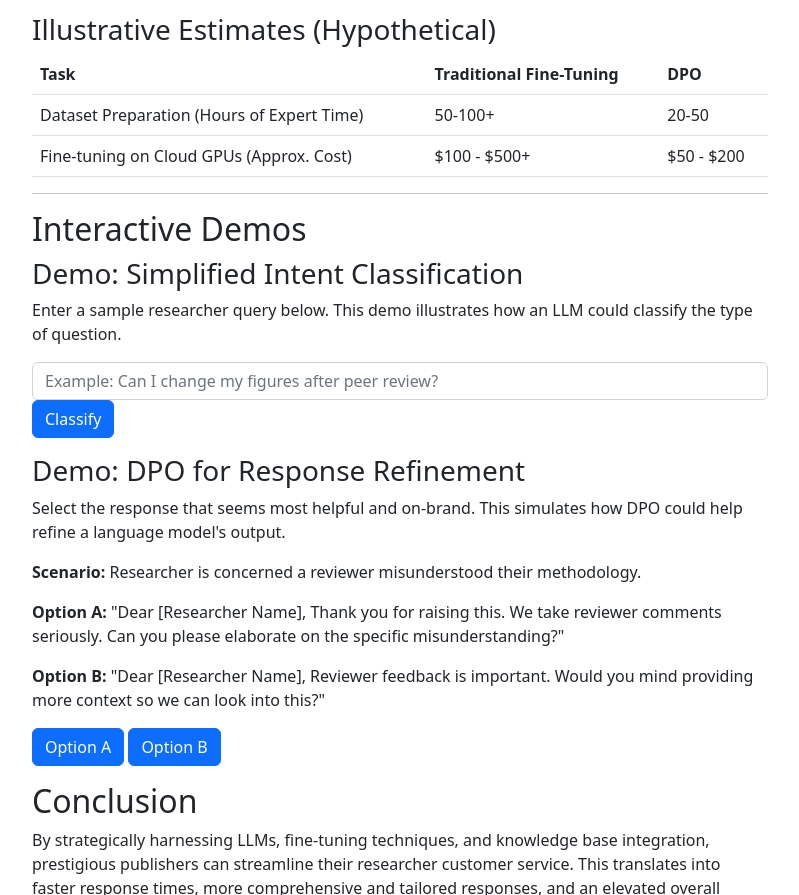
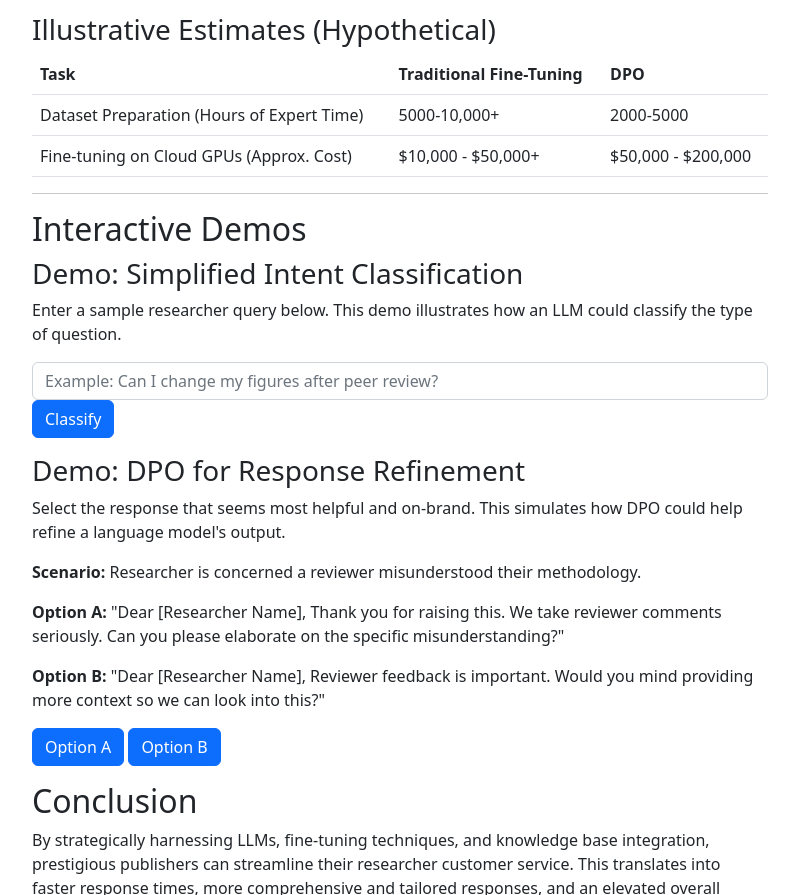
Before and after one commit to metonymize-kripa/research-csr-back-office-x, a plain HTML site: page index.html in a window 1280 px wide. Shown: the part 1746-2641 px from the top of the page, without its empty margins (240-1039 px from the left). Drawn offline with nearby package versions, Linux system fonts and the light colour scheme.

Commit message:
updated expert and compute costs

```diff
--- a/index.html
+++ b/index.html
@@ -69,13 +69,13 @@
             <tbody>
                 <tr>
                     <td>Dataset Preparation (Hours of Expert Time)</td>
-                    <td>50-100+</td>
-                    <td>20-50</td>
+                    <td>5000-10,000+</td>
+                    <td>2000-5000</td>
                 </tr>
                 <tr>
                     <td>Fine-tuning on Cloud GPUs (Approx. Cost)</td>
-                    <td>$100 - $500+</td>
-                    <td>$50 - $200</td>
+                    <td>$10,000 - $50,000+</td>
+                    <td>$50,000 - $200,000</td>
                 </tr>
             </tbody>
         </table>
```
